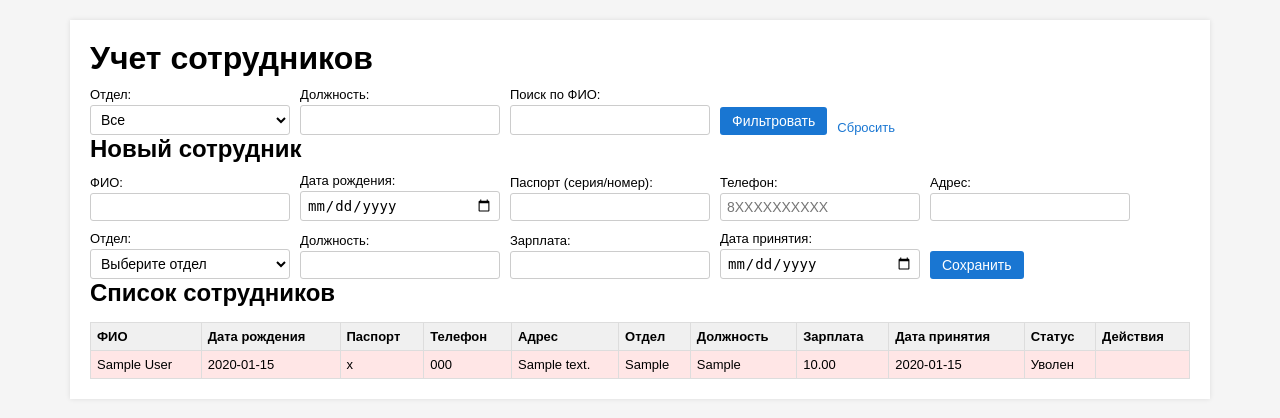
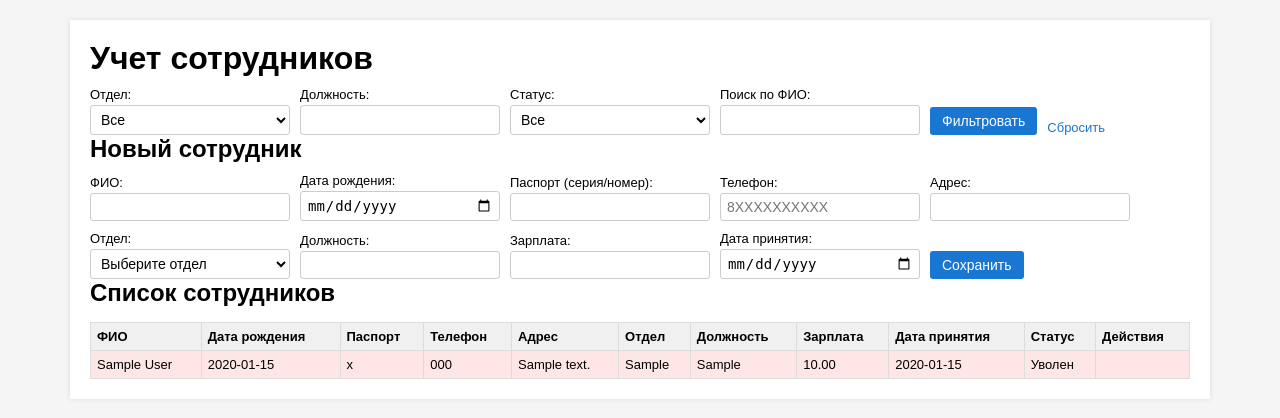
Before and after one commit to DqmmnTheo/areal_tz, a PHP site: page / in a window 1280 px wide. Shown: the top 418 px of the page. Run offline with PHP 8.4, Linux system fonts and the light colour scheme; tables that the repository leaves empty hold one stand-in row (values such as "Sample post").

Commit message:
feat(filters): add status filter working/fired

```diff
--- a/index.php
+++ b/index.php
@@ -60,6 +60,7 @@ if ($_SERVER['REQUEST_METHOD'] === 'POST') {
 $filter_department = trim($_GET['filter_department'] ?? '');
 $filter_position   = trim($_GET['filter_position'] ?? '');
 $search_name       = trim($_GET['search_name'] ?? '');
+$filter_status = trim($_GET['filter_status'] ?? '');
 
 $where  = [];
 $params = [];
@@ -79,6 +80,17 @@ if ($search_name !== '') {
     $where[]  = 'full_name LIKE ?';
     $params[] = '%' . $search_name . '%';
     $types   .= 's';
+}
+if ($filter_status !== '') {
+    if ($filter_status === 'working') {
+        $where[] = 'is_fired = ?';
+        $params[] = 0;
+        $types .= 'i';
+    } elseif ($filter_status === 'fired') {
+        $where[] = 'is_fired = ?';
+        $params[] = 1;
+        $types .= 'i';
+    }
 }
 
 $sql = 'SELECT * FROM employees';
@@ -147,6 +159,14 @@ if ($is_post_save && !empty($errors)) {
             <div>
                 <label>Должность:</label>
                 <input type="text" name="filter_position" value="<?php echo htmlspecialchars($filter_position); ?>">
+            </div>
+            <div>
+                <label>Статус:</label>
+                <select name="filter_status">
+                    <option value="" <?php echo $filter_status === '' ? 'selected' : ''; ?>>Все</option>
+                    <option value="working" <?php echo $filter_status === 'working' ? 'selected' : ''; ?>>Работает</option>
+                    <option value="fired" <?php echo $filter_status === 'fired' ? 'selected' : ''; ?>>Уволен</option>
+                </select>
             </div>
             <div>
                 <label>Поиск по ФИО:</label>
```
